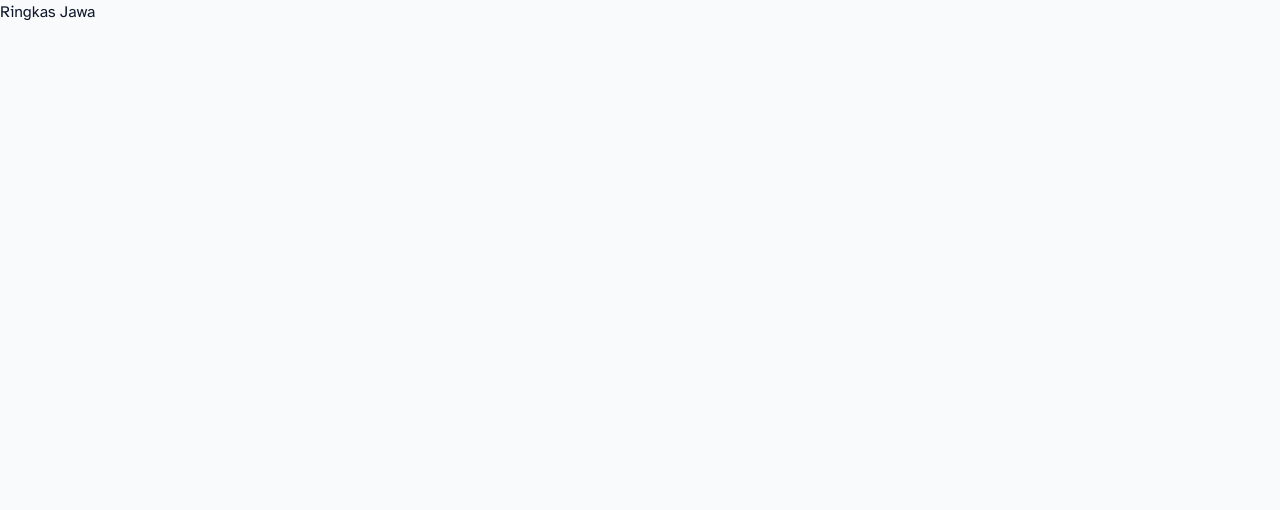
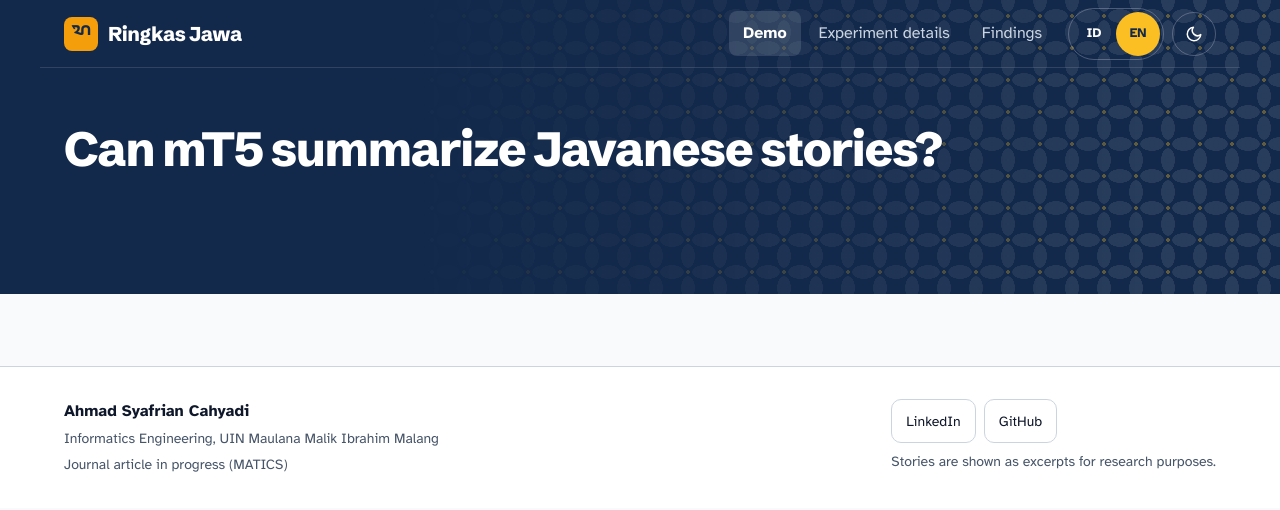
Before and after one commit to Syafrianahmad/skripsi, a React (Vite) app: page / in a window 1280 px wide. Shown: the top 510 px of the page. Built offline with nearby package versions, Linux system fonts and the light colour scheme.

Commit message:
feat: tambah header, footer, dan kerangka halaman

```diff
--- a/src/App.tsx
+++ b/src/App.tsx
@@ -1,3 +1,15 @@
+import { Footer } from './components/Footer.tsx'
+import { useRoute } from './lib/route.ts'
+import { DemoPage } from './pages/DemoPage.tsx'
+import { ResultsPage } from './pages/ResultsPage.tsx'
+
 export default function App() {
-  return <main>Ringkas Jawa</main>
+  const { page } = useRoute()
+
+  return (
+    <>
+      {page === 'hasil' ? <ResultsPage /> : <DemoPage />}
+      <Footer />
+    </>
+  )
 }
--- /dev/null
+++ b/src/components/Footer.tsx
@@ -0,0 +1,33 @@
+import { useLang } from '../i18n/useLang.ts'
+
+export function Footer() {
+  const { t } = useLang()
+
+  return (
+    <footer className="site-footer">
+      <div className="footer-inner container">
+        <div className="footer-id">
+          <strong>Ahmad Syafrian Cahyadi</strong>
+          <span>{t.footer.affil}</span>
+          <span>{t.footer.journal}</span>
+        </div>
+        <div className="footer-side">
+          <div className="footer-links">
+            <a
+              className="footer-link"
+              href="https://www.linkedin.com/in/ahmad-syafrian-cahyadi-609790430/"
+              target="_blank"
+              rel="noopener noreferrer"
+            >
+              LinkedIn
+            </a>
+            <a className="footer-link" href="https://github.com/suiryuu-cmd" target="_blank" rel="noopener noreferrer">
+              GitHub
+            </a>
+          </div>
+          <span>{t.footer.source}</span>
+        </div>
+      </div>
+    </footer>
+  )
+}
--- /dev/null
+++ b/src/components/Header.tsx
@@ -0,0 +1,71 @@
+import type { Lang } from '../data/types.ts'
+import { useLang } from '../i18n/useLang.ts'
+import type { Page } from '../lib/route.ts'
+import { useTheme } from '../lib/theme.ts'
+
+const LANGS: readonly Lang[] = ['id', 'en']
+
+function SunIcon() {
+  return (
+    <svg width="18" height="18" viewBox="0 0 24 24" fill="none" stroke="currentColor" strokeWidth="2" strokeLinecap="round" aria-hidden="true">
+      <circle cx="12" cy="12" r="4" />
+      <path d="M12 2v2M12 20v2M4.9 4.9l1.4 1.4M17.7 17.7l1.4 1.4M2 12h2M20 12h2M4.9 19.1l1.4-1.4M17.7 6.3l1.4-1.4" />
+    </svg>
+  )
+}
+
+function MoonIcon() {
+  return (
+    <svg width="18" height="18" viewBox="0 0 24 24" fill="none" stroke="currentColor" strokeWidth="2" strokeLinecap="round" strokeLinejoin="round" aria-hidden="true">
+      <path d="M21 12.8A9 9 0 1 1 11.2 3a7 7 0 0 0 9.8 9.8z" />
+    </svg>
+  )
+}
+
+export function Header({ page }: { page: Page }) {
+  const { lang, setLang, t } = useLang()
+  const { theme, toggle } = useTheme()
+  const isDark = theme === 'dark'
+
+  return (
+    <header>
+      <nav className="site-nav container">
+        <a href="#/" className="brand">
+          <span className="brand-mark" lang="jv" aria-hidden="true">ꦫ</span>
+          Ringkas Jawa
+        </a>
+        <div className="nav-links">
+          <a href="#/" className="nav-link" aria-current={page === 'demo' ? 'page' : undefined}>
+            {t.nav.demo}
+          </a>
+          <a href="#/hasil" className="nav-link" aria-current={page === 'hasil' ? 'page' : undefined}>
+            {t.nav.results}
+          </a>
+          <a href="#/#temuan" className="nav-link">
+            {t.nav.findings}
+          </a>
+          <div className="lang-switch" role="group" aria-label={t.nav.switchLanguage}>
+            <span
+              className="lang-thumb"
+              aria-hidden="true"
+              style={{ transform: `translateX(${LANGS.indexOf(lang) * 100}%)` }}
+            />
+            {LANGS.map((l) => (
+              <button key={l} type="button" className="lang-btn" aria-pressed={l === lang} onClick={() => setLang(l)}>
+                {l.toUpperCase()}
+              </button>
+            ))}
+          </div>
+          <button
+            type="button"
+            className="icon-btn"
+            onClick={toggle}
+            aria-label={isDark ? t.nav.themeToLight : t.nav.themeToDark}
+          >
+            {isDark ? <SunIcon /> : <MoonIcon />}
+          </button>
+        </div>
+      </nav>
+    </header>
+  )
+}
--- /dev/null
+++ b/src/components/Masthead.tsx
@@ -0,0 +1,14 @@
+import type { ReactNode } from 'react'
+import type { Page } from '../lib/route.ts'
+import { Header } from './Header.tsx'
+
+/** Dark blue band shared by both pages: kawung motif, header, then the page's own hero. */
+export function Masthead({ page, children }: { page: Page; children: ReactNode }) {
+  return (
+    <div className="masthead">
+      <div className="kawung" aria-hidden="true" />
+      <Header page={page} />
+      {children}
+    </div>
+  )
+}
--- a/src/lib/theme.ts
+++ b/src/lib/theme.ts
@@ -21,7 +21,10 @@ export function systemPrefersDark(): boolean {
 
 // ponytail: the system preference is read once at load; a system theme change mid-session is not tracked
 export function useTheme(): { theme: Theme; toggle: () => void } {
-  const [theme, setTheme] = useState<Theme>(() => resolveTheme(readStored(STORAGE_KEY), systemPrefersDark()))
+  // the attribute covers a remount (page change) when storage is unavailable
+  const [theme, setTheme] = useState<Theme>(() =>
+    resolveTheme(readStored(STORAGE_KEY) ?? document.documentElement.dataset.theme ?? null, systemPrefersDark()),
+  )
 
   useEffect(() => {
     document.documentElement.dataset.theme = theme
--- a/src/main.tsx
+++ b/src/main.tsx
@@ -2,9 +2,12 @@ import { StrictMode } from 'react'
 import { createRoot } from 'react-dom/client'
 import './styles.css'
 import App from './App.tsx'
+import { LangProvider } from './i18n/LangProvider.tsx'
 
 createRoot(document.getElementById('root')!).render(
   <StrictMode>
-    <App />
+    <LangProvider>
+      <App />
+    </LangProvider>
   </StrictMode>,
 )
--- /dev/null
+++ b/src/pages/DemoPage.tsx
@@ -0,0 +1,18 @@
+import { Masthead } from '../components/Masthead.tsx'
+import { useLang } from '../i18n/useLang.ts'
+
+// Hero, summarizer, findings, and case steps arrive in the next task.
+export function DemoPage() {
+  const { t } = useLang()
+
+  return (
+    <>
+      <Masthead page="demo">
+        <section className="masthead-body container">
+          <h1>{t.hero.h1}</h1>
+        </section>
+      </Masthead>
+      <main className="container" />
+    </>
+  )
+}
--- /dev/null
+++ b/src/pages/ResultsPage.tsx
@@ -0,0 +1,18 @@
+import { Masthead } from '../components/Masthead.tsx'
+import { useLang } from '../i18n/useLang.ts'
+
+// Score cards, charts, and tables arrive in a later task.
+export function ResultsPage() {
+  const { t } = useLang()
+
+  return (
+    <>
+      <Masthead page="hasil">
+        <section className="masthead-body container">
+          <h1>{t.nav.results}</h1>
+        </section>
+      </Masthead>
+      <main className="container" />
+    </>
+  )
+}
--- a/src/styles.css
+++ b/src/styles.css
@@ -61,6 +61,224 @@ a {
   outline-offset: 2px;
 }
 
+.container {
+  max-width: 1200px;
+  margin-inline: auto;
+  padding-inline: 24px;
+}
+
+/* Masthead: dark band with the kawung motif (decorative, fades out to the left) */
+.masthead {
+  position: relative;
+  overflow: hidden;
+  background: var(--hero);
+  color: #fff;
+}
+
+.kawung {
+  position: absolute;
+  inset: 0;
+  pointer-events: none;
+  background-image:
+    radial-gradient(ellipse 7px 12px at 50% 0, rgba(255, 255, 255, 0.09) 96%, transparent 100%),
+    radial-gradient(ellipse 7px 12px at 50% 100%, rgba(255, 255, 255, 0.09) 96%, transparent 100%),
+    radial-gradient(ellipse 12px 7px at 0 50%, rgba(255, 255, 255, 0.09) 96%, transparent 100%),
+    radial-gradient(ellipse 12px 7px at 100% 50%, rgba(255, 255, 255, 0.09) 96%, transparent 100%),
+    radial-gradient(circle 2px at 50% 50%, rgba(251, 191, 36, 0.35) 96%, transparent 100%);
+  background-size: 32px 32px;
+  mask-image: linear-gradient(to left, #000 10%, transparent 70%);
+}
+
+.masthead > :not(.kawung) {
+  position: relative;
+}
+
+.masthead-body {
+  padding-block: 56px 120px;
+}
+
+.masthead h1 {
+  margin: 0;
+  font-family: var(--font-display);
+  font-weight: 800;
+  font-size: 48px;
+  line-height: 1.05;
+  letter-spacing: -0.03em;
+}
+
+/* Header */
+.site-nav {
+  min-height: 68px;
+  display: flex;
+  flex-wrap: wrap;
+  align-items: center;
+  justify-content: space-between;
+  gap: 16px;
+  border-bottom: 1px solid rgba(255, 255, 255, 0.12);
+}
+
+.brand {
+  display: flex;
+  align-items: center;
+  gap: 10px;
+  color: #fff;
+  text-decoration: none;
+  font-family: var(--font-display);
+  font-weight: 800;
+  font-size: 20px;
+  letter-spacing: -0.02em;
+}
+
+.brand-mark {
+  width: 34px;
+  height: 34px;
+  border-radius: 8px;
+  display: grid;
+  place-items: center;
+  background: var(--accent);
+  color: var(--hero);
+  font-family: var(--font-javanese);
+  font-size: 18px;
+  font-weight: 700;
+}
+
+.nav-links {
+  display: flex;
+  flex-wrap: wrap;
+  align-items: center;
+  gap: 4px;
+}
+
+.nav-link {
+  padding: 10px 14px;
+  border-radius: 8px;
+  color: #cbd5e1;
+  text-decoration: none;
+}
+
+.nav-link:hover {
+  color: #fff;
+}
+
+.nav-link[aria-current='page'] {
+  color: #fff;
+  background: rgba(255, 255, 255, 0.12);
+  font-weight: 700;
+}
+
+.lang-switch {
+  position: relative;
+  display: grid;
+  grid-template-columns: repeat(2, minmax(0, 1fr));
+  margin-left: 8px;
+  padding: 3px;
+  border: 1px solid rgba(255, 255, 255, 0.24);
+  border-radius: 999px;
+}
+
+.lang-thumb {
+  position: absolute;
+  top: 3px;
+  left: 3px;
+  width: calc((100% - 6px) / 2);
+  height: calc(100% - 6px);
+  border-radius: 999px;
+  background: var(--accent-soft);
+  transition: transform 300ms var(--ease-out);
+}
+
+.lang-btn {
+  position: relative;
+  min-width: 44px;
+  min-height: 44px;
+  border: 0;
+  border-radius: 999px;
+  background: transparent;
+  color: #fff;
+  font: inherit;
+  font-size: 13px;
+  font-weight: 700;
+  cursor: pointer;
+  transition: color 200ms ease-out;
+}
+
+.lang-btn[aria-pressed='true'] {
+  color: var(--hero);
+}
+
+.icon-btn {
+  width: 44px;
+  height: 44px;
+  margin-left: 4px;
+  display: grid;
+  place-items: center;
+  border: 1px solid rgba(255, 255, 255, 0.24);
+  border-radius: 999px;
+  background: transparent;
+  color: #fff;
+  cursor: pointer;
+  transition: transform 100ms ease-out;
+}
+
+.icon-btn:active {
+  transform: scale(0.96);
+}
+
+/* Footer */
+.site-footer {
+  margin-top: 72px;
+  border-top: 1px solid var(--border);
+  background: var(--surface);
+}
+
+.footer-inner {
+  padding-block: 32px;
+  display: flex;
+  flex-wrap: wrap;
+  justify-content: space-between;
+  gap: 20px 48px;
+  font-size: 14px;
+  color: var(--muted);
+}
+
+.footer-id,
+.footer-side {
+  display: flex;
+  flex-direction: column;
+  gap: 4px;
+}
+
+.footer-id strong {
+  color: var(--ink);
+  font-size: 16px;
+}
+
+.footer-side {
+  align-items: flex-start;
+  gap: 8px;
+}
+
+.footer-links {
+  display: flex;
+  flex-wrap: wrap;
+  gap: 8px;
+}
+
+.footer-link {
+  min-height: 44px;
+  padding-inline: 14px;
+  display: inline-flex;
+  align-items: center;
+  border: 1px solid var(--border);
+  border-radius: 10px;
+  color: var(--ink);
+  text-decoration: none;
+}
+
+.footer-link:hover {
+  border-color: var(--primary);
+}
+
 @media (prefers-reduced-motion: reduce) {
   *,
   *::before,
```
Also changed, not shown: 1 other file (tests, documents, lock files or other folders).
